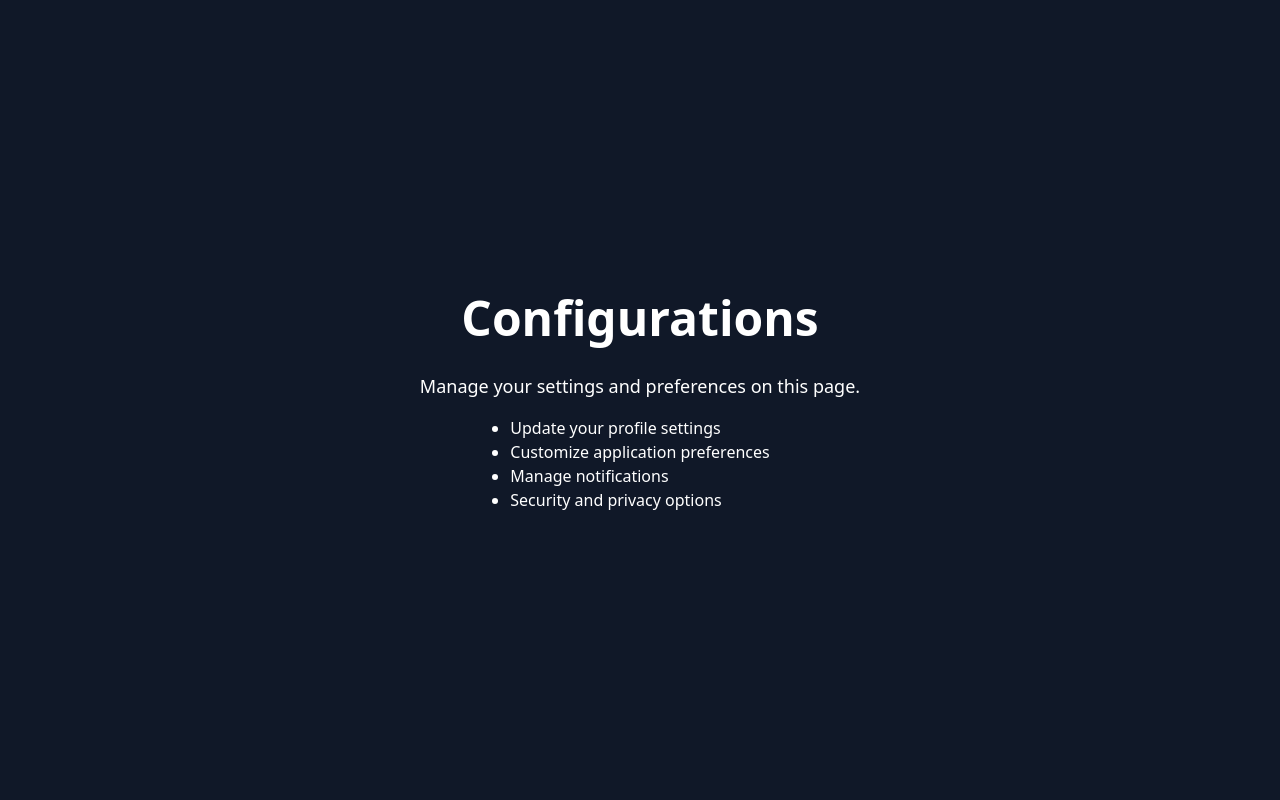
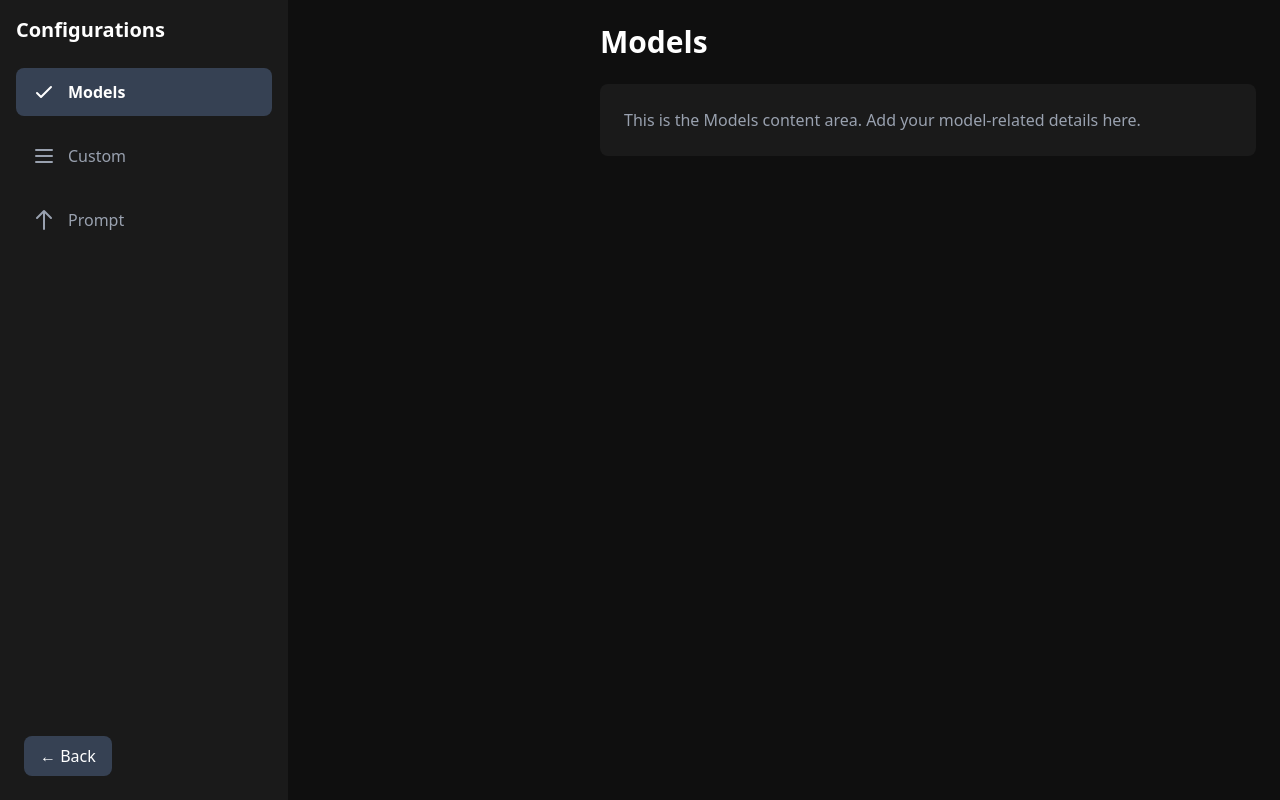
Before and after one commit to muhammad-fiaz/GenX, a SvelteKit app: page /configuration in a window 1280 px wide. Built offline with nearby package versions, Linux system fonts and the light colour scheme.

Commit message:
Add configuration page with sidebar navigation and API handler for Ollama

```diff
--- /dev/null
+++ b/models/ollama.json
@@ -0,0 +1,9 @@
+{
+  "api_url": "http://localhost:11434",
+  "timeout": 5000,
+  "retry_attempts": 3,
+  "models": {
+    "default": "llama3.2",
+    "fallback": "gpt-3.5"
+  }
+}
--- /dev/null
+++ b/src/routes/api/handler.ts
@@ -0,0 +1,75 @@
+import type { RequestHandler } from '@sveltejs/kit';
+import * as fs from 'fs';
+import * as path from 'path';
+
+// Path to the Ollama configuration file
+const OLLAMA_CONFIG_PATH = path.resolve('models', 'ollama.json');
+
+// Helper function to read the Ollama configuration file
+const getConfig = (): Record<string, never> => {
+	try {
+		const configData = fs.readFileSync(OLLAMA_CONFIG_PATH, 'utf8');
+		return JSON.parse(configData);
+	} catch  {
+		throw new Error('Failed to read Ollama configuration file.');
+	}
+};
+
+// Helper function to make a request to the Ollama API
+const makeOllamaRequest = async (apiUrl: string, payload: Record<string, unknown>) => {
+	const response = await fetch(apiUrl, {
+		method: 'POST',
+		headers: { 'Content-Type': 'application/json' },
+		body: JSON.stringify(payload)
+	});
+
+	if (!response.ok) {
+		throw new Error(`Ollama API request failed with status ${response.status}`);
+	}
+
+	return await response.json();
+};
+
+export const POST: RequestHandler = async ({ request }) => {
+	try {
+		// Parse incoming request data
+		const requestData = await request.json();
+
+		// Read configuration from the JSON file
+		const config = getConfig();
+
+		// Validate the required fields in the request
+		if (!requestData.model || !requestData.prompt) {
+			return new Response(
+				JSON.stringify({ error: 'Missing required fields: "model" and "prompt"' }),
+				{ status: 400, headers: { 'Content-Type': 'application/json' } }
+			);
+		}
+
+		// Prepare the payload for the Ollama API request
+		const payload: Record<string, unknown> = {
+			model: requestData.model,
+			prompt: requestData.prompt,
+			stream: requestData.stream ?? false, // Default to non-streaming
+			suffix: requestData.suffix ?? undefined,
+			format: requestData.format ?? undefined,
+			options: requestData.options ?? {}
+		};
+
+		// Make the request to the Ollama API
+		const apiResponse = await makeOllamaRequest(`${config.api_url}/api/generate`, payload);
+
+		// Return the response from the Ollama API
+		return new Response(JSON.stringify(apiResponse), {
+			status: 200,
+			headers: { 'Content-Type': 'application/json' }
+		});
+	} catch (error) {
+		console.error('Error in Ollama handler:', error);
+
+		return new Response(
+			JSON.stringify({ error: 'An error occurred while processing the request.' }),
+			{ status: 500, headers: { 'Content-Type': 'application/json' } }
+		);
+	}
+};
--- a/src/routes/configuration/+page.svelte
+++ b/src/routes/configuration/+page.svelte
@@ -1,16 +1,134 @@
-<script>
-	// Add any necessary logic here
+<script lang="ts">
+	import { writable } from 'svelte/store';
+	import { fly } from 'svelte/transition';
+
+	const currentTab = writable<'models' | 'custom' | 'prompt'>('models');
+	const isSidebarOpen = writable(false); // For responsive sidebar toggle
+
+	function switchTab(tab: 'models' | 'custom' | 'prompt') {
+		currentTab.set(tab);
+		isSidebarOpen.set(false); // Close sidebar on mobile after selection
+	}
 </script>
 
-<div class="flex flex-col items-center justify-center min-h-screen bg-gray-900 text-white text-center px-4">
-	<h1 class="text-5xl font-extrabold leading-tight mb-6">Configurations</h1>
-	<p class="text-lg mb-4">
-		Manage your settings and preferences on this page.
-	</p>
-	<ul class="list-disc text-left px-4">
-		<li>Update your profile settings</li>
-		<li>Customize application preferences</li>
-		<li>Manage notifications</li>
-		<li>Security and privacy options</li>
-	</ul>
+<div class="flex h-screen bg-[#0f0f0f] text-white">
+	<div
+		class="fixed inset-y-0 left-0 z-30 w-72 bg-[#1a1a1a] p-4 space-y-6 transform lg:translate-x-0 lg:relative lg:inset-y-auto"
+		in:fly={{ x: -300 }}
+		out:fly={{ x: -300 }}
+		style="transition: transform 0.3s ease-in-out;"
+		class:translate-x-[-100%]={!$isSidebarOpen}
+	>
+		<div class="flex justify-between items-center mb-6">
+			<div class="font-bold text-xl">Configurations</div>
+			<button
+				type="button"
+				class="lg:hidden text-gray-400 hover:text-white"
+				on:click={() => isSidebarOpen.set(false)}
+				aria-label="Close sidebar"
+			>
+				<svg xmlns="http://www.w3.org/2000/svg" width="24" height="24" viewBox="0 0 24 24">
+					<g fill="currentColor" fill-rule="evenodd" clip-rule="evenodd">
+						<path d="M5.47 5.47a.75.75 0 0 1 1.06 0l12 12a.75.75 0 1 1-1.06 1.06l-12-12a.75.75 0 0 1 0-1.06" />
+						<path d="M18.53 5.47a.75.75 0 0 1 0 1.06l-12 12a.75.75 0 0 1-1.06-1.06l12-12a.75.75 0 0 1 1.06 0" />
+					</g>
+				</svg>
+			</button>
+		</div>
+		<ul class="space-y-4">
+			<li>
+				<button
+					type="button"
+					class="flex items-center gap-3 w-full text-left py-3 px-4 rounded-lg cursor-pointer"
+					on:click={() => switchTab('models')}
+					on:keydown={(e) => e.key === 'Enter' && switchTab('models')}
+					class:font-semibold={$currentTab === 'models'}
+					class:bg-gray-700={$currentTab === 'models'}
+					class:text-white={$currentTab === 'models'}
+					class:text-gray-400={$currentTab !== 'models'}
+				>
+					<svg xmlns="http://www.w3.org/2000/svg" class="h-6 w-6" fill="none" viewBox="0 0 24 24" stroke="currentColor" stroke-width="2">
+						<path stroke-linecap="round" stroke-linejoin="round" d="M5 13l4 4L19 7" />
+					</svg>
+					Models
+				</button>
+			</li>
+			<li>
+				<button
+					type="button"
+					class="flex items-center gap-3 w-full text-left py-3 px-4 rounded-lg cursor-pointer"
+					on:click={() => switchTab('custom')}
+					on:keydown={(e) => e.key === 'Enter' && switchTab('custom')}
+					class:font-semibold={$currentTab === 'custom'}
+					class:bg-gray-700={$currentTab === 'custom'}
+					class:text-white={$currentTab === 'custom'}
+					class:text-gray-400={$currentTab !== 'custom'}
+				>
+					<svg xmlns="http://www.w3.org/2000/svg" class="h-6 w-6" fill="none" viewBox="0 0 24 24" stroke="currentColor" stroke-width="2">
+						<path stroke-linecap="round" stroke-linejoin="round" d="M4 6h16M4 12h16M4 18h16" />
+					</svg>
+					Custom
+				</button>
+			</li>
+			<li>
+				<button
+					type="button"
+					class="flex items-center gap-3 w-full text-left py-3 px-4 rounded-lg cursor-pointer"
+					on:click={() => switchTab('prompt')}
+					on:keydown={(e) => e.key === 'Enter' && switchTab('prompt')}
+					class:font-semibold={$currentTab === 'prompt'}
+					class:bg-gray-700={$currentTab === 'prompt'}
+					class:text-white={$currentTab === 'prompt'}
+					class:text-gray-400={$currentTab !== 'prompt'}
+				>
+					<svg xmlns="http://www.w3.org/2000/svg" class="h-6 w-6" fill="none" viewBox="0 0 24 24" stroke="currentColor" stroke-width="2">
+						<path stroke-linecap="round" stroke-linejoin="round" d="M5 10l7-7m0 0l7 7m-7-7v18" />
+					</svg>
+					Prompt
+				</button>
+			</li>
+		</ul>
+
+		<a
+			href="/"
+			class="absolute bottom-6 left-6 px-4 py-2 rounded-lg bg-gray-700 text-white hover:bg-gray-600 inline-block"
+		>
+			&larr; Back
+		</a>
+	</div>
+
+	<!-- Main content -->
+	<div class="flex-1 p-6 lg:ml-72">
+		<!-- Hamburger Button -->
+		<button
+			type="button"
+			class="lg:hidden mb-4 text-gray-400 hover:text-white"
+			on:click={() => isSidebarOpen.set(true)}
+			aria-label="Open sidebar"
+		>
+			<svg xmlns="http://www.w3.org/2000/svg" width="24" height="24" viewBox="0 0 24 24">
+				<rect width="18" height="1.5" x="3" y="7.001" fill="currentColor" rx=".75" />
+				<rect width="15" height="1.5" x="3" y="11.251" fill="currentColor" rx=".75" />
+				<rect width="18" height="1.5" x="3" y="15.499" fill="currentColor" rx=".75" />
+			</svg>
+		</button>
+
+		<h1 class="text-3xl font-bold mb-6">
+			{#if $currentTab === 'models'} Models {/if}
+			{#if $currentTab === 'custom'} Custom {/if}
+			{#if $currentTab === 'prompt'} Prompt {/if}
+		</h1>
+
+		<div class="bg-[#1a1a1a] p-6 rounded-lg">
+			{#if $currentTab === 'models'}
+				<p class="text-gray-400">This is the Models content area. Add your model-related details here.</p>
+			{/if}
+			{#if $currentTab === 'custom'}
+				<p class="text-gray-400">This is the Custom content area. Add your custom configuration here.</p>
+			{/if}
+			{#if $currentTab === 'prompt'}
+				<p class="text-gray-400">This is the Prompt content area. Add your prompt-related details here.</p>
+			{/if}
+		</div>
+	</div>
 </div>
```
Also changed, not shown: src/routes/api/ollama/+server.ts (deleted), 1 other file (tests, documents, lock files or other folders).
